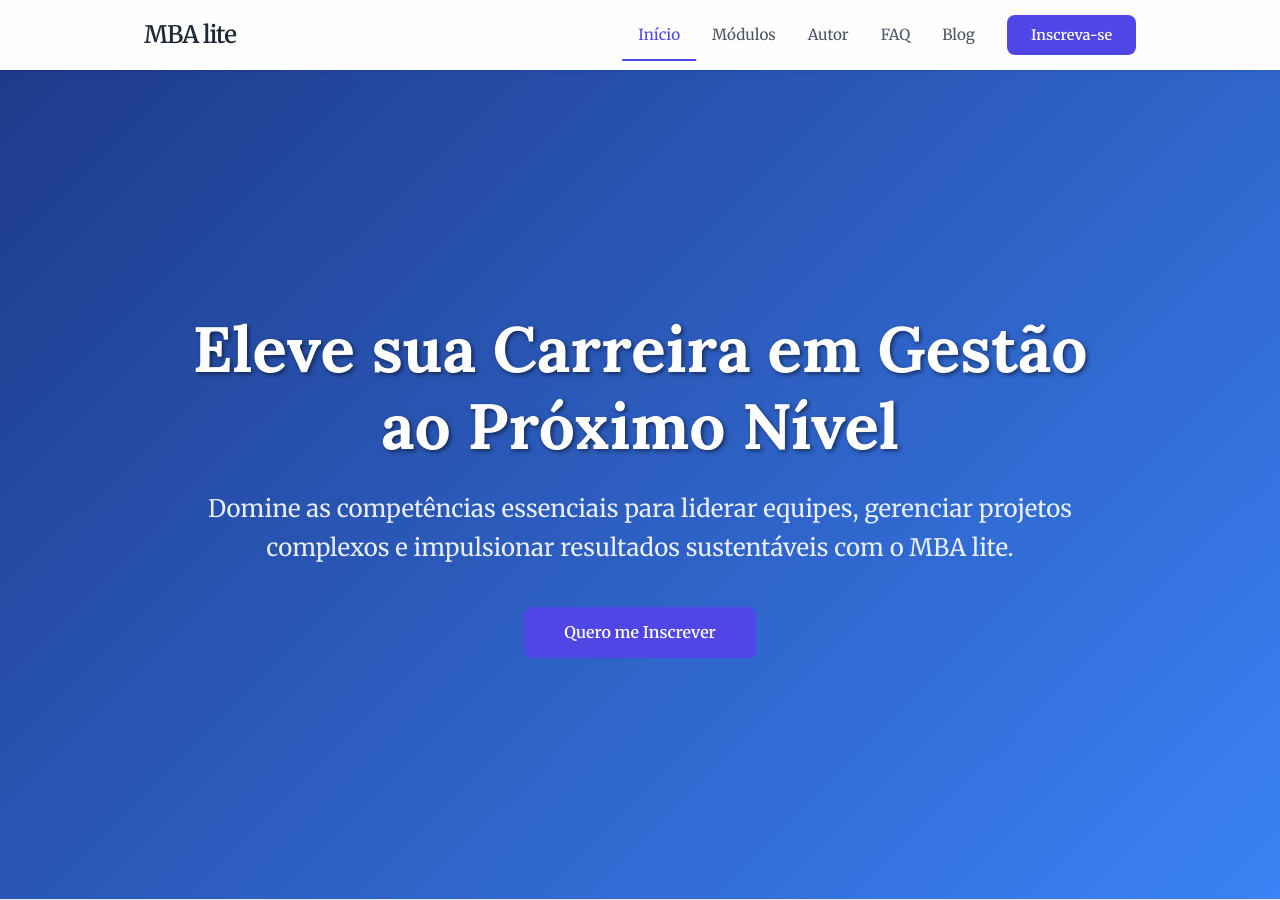
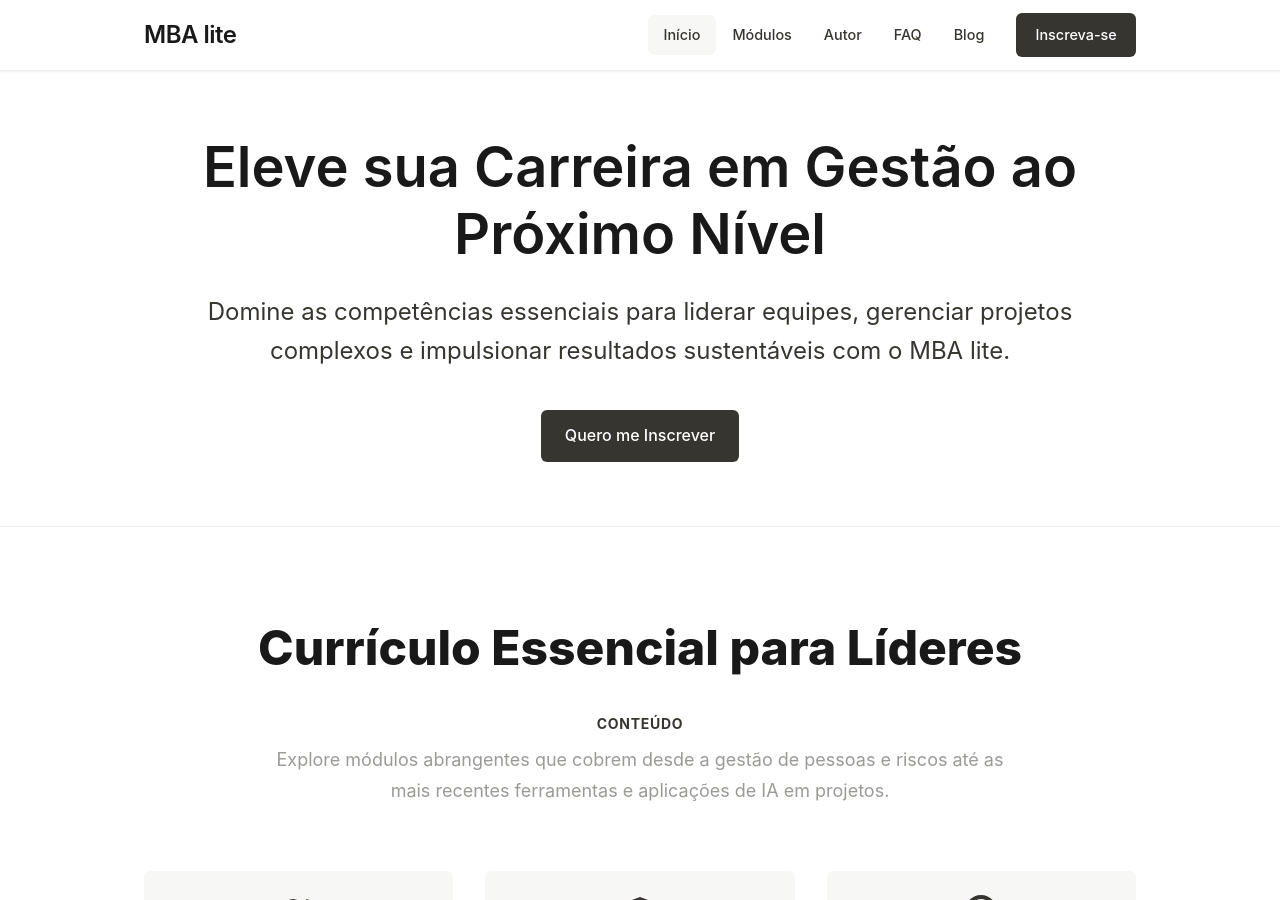
Before and after one commit to danub-io/MBAlite, a Jekyll site: the page index.html, which Jekyll copies as it is, in a window 1280 px wide and 900 px high. Built offline with Jekyll 4.4.1, drawn with Linux system fonts in a browser that asks for light colours.

Commit message:
feat: Redesenha o site com estética inspirada no Notion
Este commit implementa um redesign completo do site MBA lite, adotando a estética minimalista e profissional do Notion.com.

As principais alterações incluem:
- Substituição da tipografia para uma fonte sans-serif padrão do sistema, resultando em uma aparência mais limpa e moderna.
- Atualização da paleta de cores para um esquema monocromático, com tons de preto, branco e cinza.
- Simplificação de todos os componentes da interface, como botões, cards e cabeçalho, removendo sombras, gradientes e bordas excessivas.
- Aplicação consistente do novo design em `index.html` e `_layouts/default.html` para garantir uma experiência de usuário coesa em todo o site.

```diff
--- a/index.html
+++ b/index.html
@@ -8,21 +8,19 @@
     <link rel="icon" type="image/png" href="/img/fav.png" onerror="this.onerror=null;this.href='https.placehold.co/32x32/0582ff/ffffff?text=M';">
     <link rel="preconnect" href="https://fonts.googleapis.com">
     <link rel="preconnect" href="https://fonts.gstatic.com" crossorigin>
-    <link rel="preload" href="https://fonts.googleapis.com/css2?family=Lora:wght@700&family=Merriweather:wght@400;600&display=swap" as="style" onload="this.onload=null;this.rel='stylesheet'">
-    <noscript><link href="https://fonts.googleapis.com/css2?family=Lora:wght@700&family=Merriweather:wght@400;600&display=swap" rel="stylesheet"></noscript>
     <style>
 :root {
     --header-height: 70px;
     --scroll-offset: calc(var(--header-height) + 20px);
-    --color-primary: #4f46e5;
-    --color-primary-dark: #4338ca;
+    --color-primary: #37352f;
+    --color-primary-dark: #191919;
     --color-text-on-primary: #ffffff;
-    --color-text-title: #1f2937;
-    --color-text-body: #4b5563;
-    --color-text-muted: #57606e;
-    --color-bg-main: #f9fafb;
-    --color-bg-surface: #ffffff;
-    --color-border: #e5e7eb;
+    --color-text-title: #191919;
+    --color-text-body: #37352f;
+    --color-text-muted: #9B9A97;
+    --color-bg-main: #FFFFFF;
+    --color-bg-surface: #F7F7F5;
+    --color-border: #EAEAEA;
     --color-border-dark: #d1d5db;
 }
         *, *::before, *::after {
@@ -34,7 +32,7 @@
             scroll-behavior: smooth;
         }
         body {
-            font-family: 'Merriweather', serif;
+            font-family: -apple-system, BlinkMacSystemFont, "Segoe UI", Helvetica, "Apple Color Emoji", Arial, sans-serif, "Segoe UI Emoji", "Segoe UI Symbol";
             background-color: var(--color-bg-main);
             color: var(--color-text-body);
             padding-top: var(--header-height);
@@ -96,9 +94,9 @@
 
 #main-header .logo {
     font-size: 1.5rem;
-    font-weight: 800;
+    font-weight: 600;
     color: var(--color-text-title);
-    letter-spacing: -1px;
+    letter-spacing: -0.5px;
 }
 
 #main-nav {
@@ -113,51 +111,32 @@
 }
 
 #main-nav a.nav-link {
-    font-size: 0.95rem;
+    font-size: 0.9rem;
     font-weight: 500;
     color: var(--color-text-body);
     padding: 0.5rem 1rem;
-    position: relative;
     transition: color 0.3s;
-}
-
-#main-nav a.nav-link::after {
-    content: '';
-    position: absolute;
-    width: 0;
-    height: 2px;
-    bottom: -5px;
-    left: 50%;
-    transform: translateX(-50%);
-    background-color: var(--color-primary);
-    transition: width 0.3s;
 }
 
 #main-nav a.nav-link:hover,
 #main-nav a.nav-link.active {
-    color: var(--color-primary);
-}
-
-#main-nav a.nav-link:hover::after,
-#main-nav a.nav-link.active::after {
-    width: 100%;
+    background-color: var(--color-bg-surface);
+    border-radius: 0.375rem;
 }
 
 #main-nav a.enroll-button {
     margin-left: 1rem;
-    padding: 0.6rem 1.5rem;
+    padding: 0.6rem 1.2rem;
     background-color: var(--color-primary);
     color: white;
-    border-radius: 0.5rem;
+    border-radius: 0.375rem;
     font-size: 0.9rem;
-    line-height: 1.25rem;
-    font-weight: 600;
-    transition: background-color 0.3s, transform 0.3s;
+    font-weight: 500;
+    transition: background-color 0.3s;
 }
 
 #main-nav a.enroll-button:hover {
     background-color: var(--color-primary-dark);
-    transform: translateY(-2px);
 }
         #menu-btn {
             display: block;
@@ -280,7 +259,7 @@
             color: var(--color-text-muted);
         }
         h1, .section-header .title, .module-card h3, #autor .author-bio .title, .publication-card .book-title {
-            font-family: 'Lora', serif;
+            font-family: inherit;
         }
         .grid-container {
             display: grid;
@@ -291,17 +270,12 @@
 #hero {
     display: flex;
     align-items: center;
-    min-height: calc(100vh - var(--header-height));
     padding-top: 4rem;
     padding-bottom: 4rem;
-    background: linear-gradient(135deg, #1e3a8a 0%, #3b82f6 100%);
-    color: white;
-    position: relative;
+    background-color: var(--color-bg-main);
 }
 
 #hero .container {
-    position: relative;
-    z-index: 2;
     display: flex;
     flex-direction: column;
     align-items: center;
@@ -315,57 +289,49 @@
 
 #hero h1 {
     font-size: 2.5rem;
-    font-weight: 700;
-    color: white;
+    font-weight: 600;
+    color: var(--color-text-title);
     margin-bottom: 1.5rem;
     line-height: 1.2;
-    text-shadow: 2px 2px 4px rgba(0,0,0,0.5);
 }
 
 #hero p {
     font-size: 1.25rem;
-    color: rgba(255, 255, 255, 0.9);
+    color: var(--color-text-body);
     margin-bottom: 2.5rem;
     line-height: 1.625;
 }
 
 @media (min-width: 768px) {
     #hero h1 {
-        font-size: 4rem;
+        font-size: 3.5rem;
     }
     #hero p {
         font-size: 1.5rem;
     }
 }
         .enroll-button {
-             padding: 0.75rem 2.5rem;
+             padding: 0.75rem 1.5rem;
              background-color: var(--color-primary);
              color: white !important;
-             border-radius: 0.5rem;
+             border-radius: 0.375rem;
              font-size: 1rem;
-             font-weight: 600;
+             font-weight: 500;
              display: inline-block;
+             transition: background-color 0.3s;
         }
         .enroll-button:hover {
             background-color: var(--color-primary-dark);
         }
 .module-card {
-    background: #fff;
+    background: var(--color-bg-surface);
     padding: 1.5rem;
-    border: 1px solid var(--color-border);
-    border-radius: 0.75rem;
+    border-radius: 0.375rem;
     text-align: center;
-    box-shadow: 0 4px 6px rgba(0,0,0,0.05);
-    transition: transform 0.3s, box-shadow 0.3s;
-}
-
-.module-card:hover {
-    transform: translateY(-5px);
-    box-shadow: 0 10px 15px rgba(0,0,0,0.1);
 }
 
 .module-card .icon {
-    font-size: 3rem;
+    font-size: 2.5rem;
     color: var(--color-primary);
     margin-bottom: 1.5rem;
 }
@@ -409,17 +375,14 @@
 #autor .author-photo, #autor .book-cover {
     flex-shrink: 0;
     max-width: 200px;
-    border-radius: 0.75rem;
-    box-shadow: 0 10px 15px rgba(0,0,0,0.1);
+    border-radius: 0.375rem;
 }
 
 #autor .author-photo {
     border-radius: 50%;
-    border: 5px solid white;
 }
          #autor .book-cover {
-             border-radius: 0.5rem;
-             box-shadow: 0 10px 15px -3px rgba(0,0,0,.1),0 4px 6px -4px rgba(0,0,0,.1);
+             border-radius: 0.375rem;
          }
          #autor .skills-grid {
              display: grid;
@@ -497,11 +460,10 @@
     font-weight: 700;
 }
 footer {
-    background-color: var(--color-text-title);
     padding: 4rem 1.25rem;
     margin-top: auto;
     text-align: center;
-    color: rgba(255, 255, 255, 0.8);
+    color: var(--color-text-muted);
 }
 
 footer .social-icons {
@@ -513,13 +475,13 @@ footer .social-icons {
 
 footer .social-icons a {
     font-size: 1.5rem;
-    color: rgba(255, 255, 255, 0.7);
+    color: var(--color-text-muted);
     text-decoration: none;
     transition: color 0.3s;
 }
 
 footer .social-icons a:hover {
-    color: white;
+    color: var(--color-text-body);
 }
 
 footer p {
@@ -532,9 +494,9 @@ footer p {
             right: 30px;
             background-color: var(--color-primary);
             color: var(--color-text-on-primary);
-            width: 45px;
-            height: 45px;
-            border-radius: 50%;
+            width: 40px;
+            height: 40px;
+            border-radius: 0.375rem;
             display: flex;
             align-items: center;
             justify-content: center;
```
Also changed, not shown: _layouts/default.html (+41 -90 lines).
